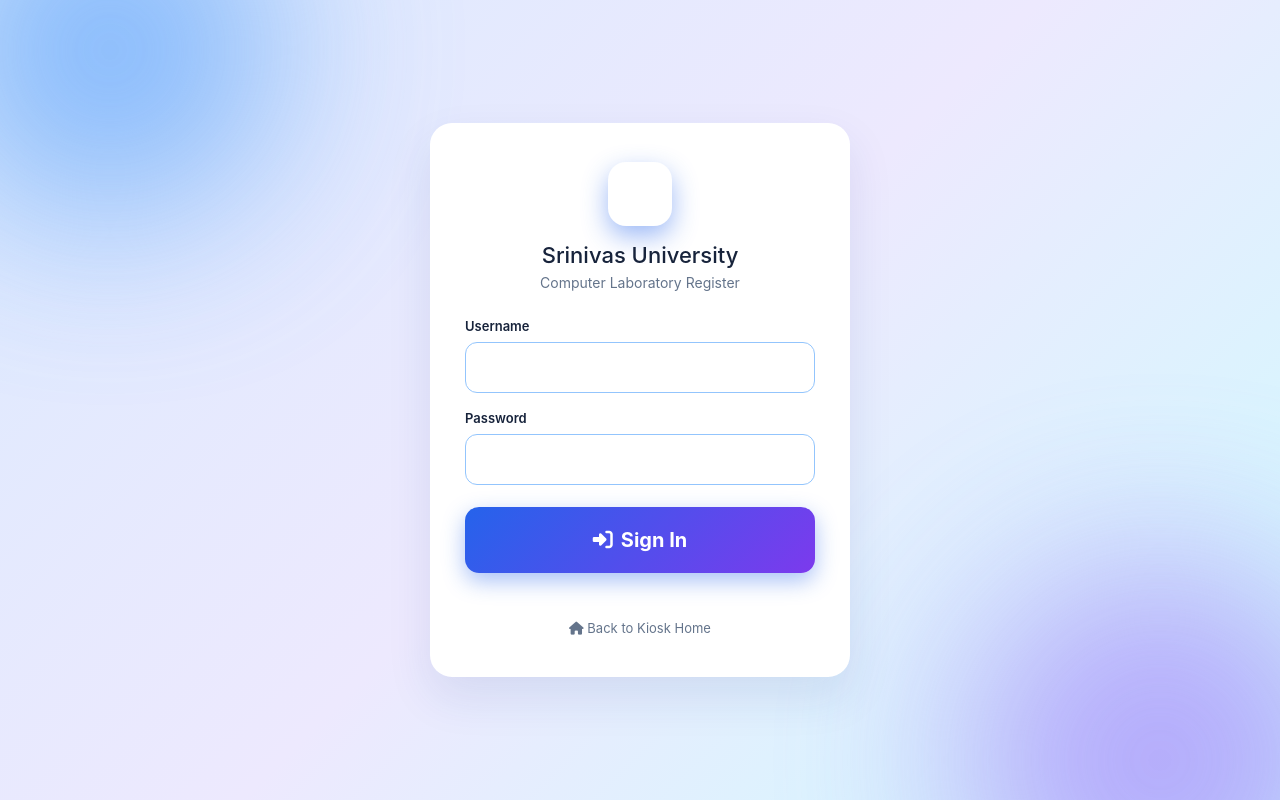
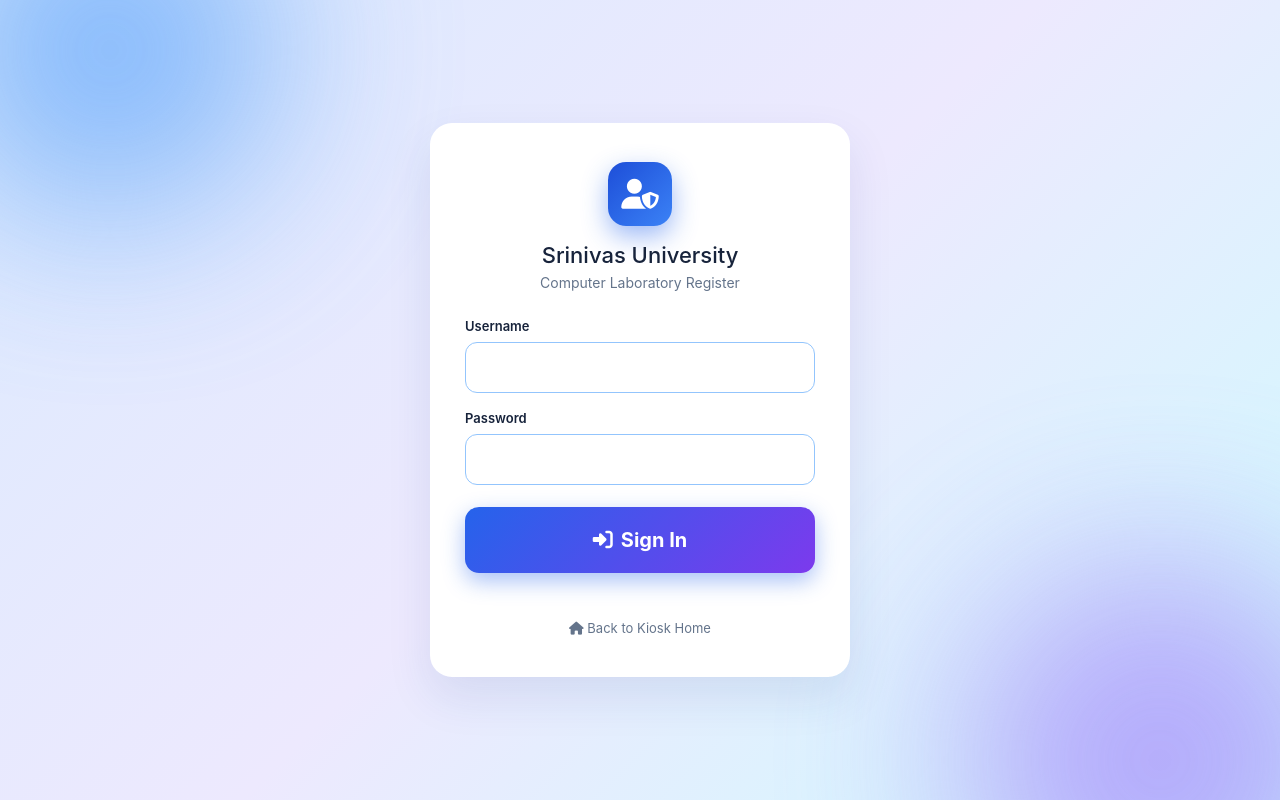
Before and after one commit to nithu-only/LabRegister, a website: page views/admin/login.html in a window 1280 px wide. Drawn offline with nearby package versions, Linux system fonts and the light colour scheme; no server answers.

Commit message:
fix: add missing --blue-400 CSS variable and hardcode logo gradient

```diff
--- a/public/css/auth.css
+++ b/public/css/auth.css
@@ -16,7 +16,7 @@
 [data-theme="dark"] .auth-card.glass { background: #0f1b33; }
 .auth-logo {
   width: 64px; height: 64px; border-radius: 18px; margin: 0 auto 16px; display: grid; place-items: center;
-  background: linear-gradient(135deg, var(--blue-700), var(--blue-400)); color: #fff; font-size: 30px;
+  background: linear-gradient(135deg, #1d4ed8, #3b82f6); color: #fff; font-size: 30px;
   box-shadow: 0 10px 26px rgba(37,99,235,.45);
 }
 .auth-card h1 { font-size: 22px; margin: 0 0 4px; }
--- a/public/css/style.css
+++ b/public/css/style.css
@@ -8,6 +8,7 @@
 
 :root {
   --blue-300: #93c5fd;
+  --blue-400: #60a5fa;
   --blue-500: #2563eb;
   --blue-600: #2563eb;
   --blue-700: #1d4ed8;
```
